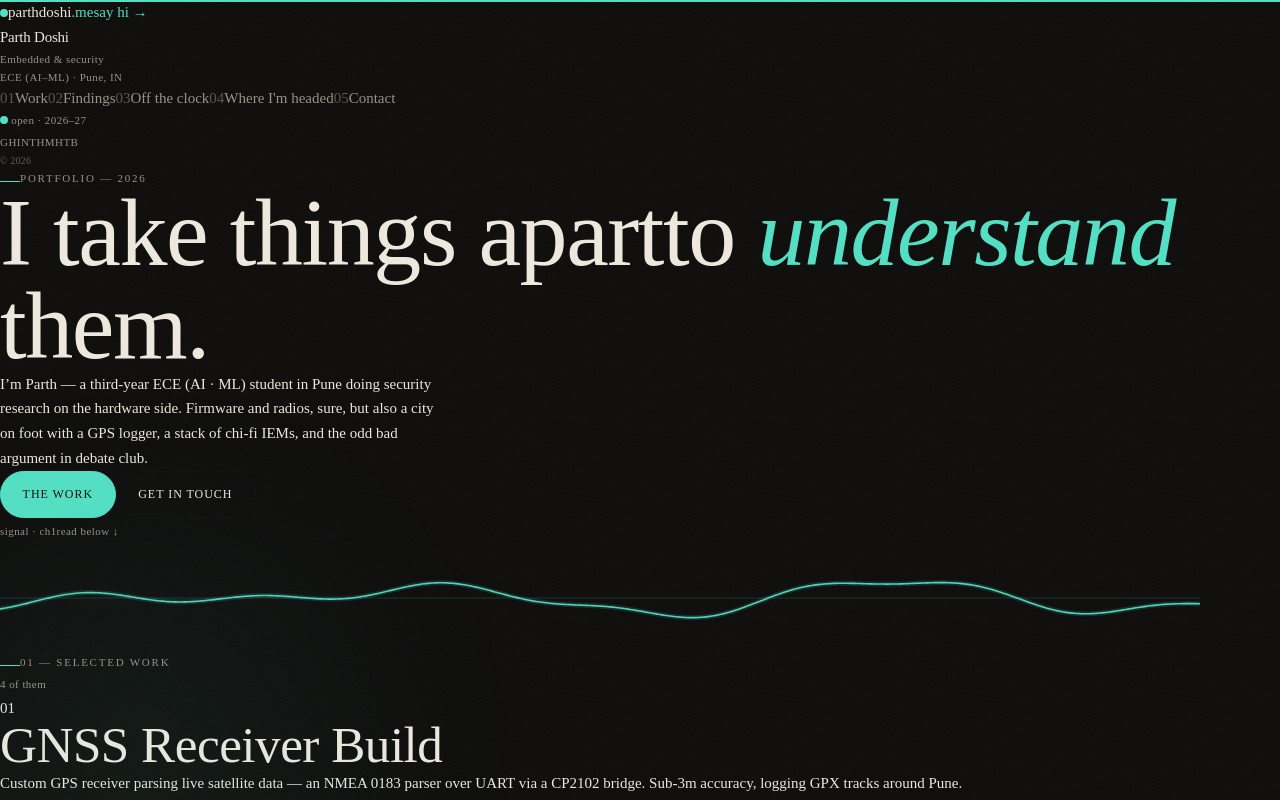
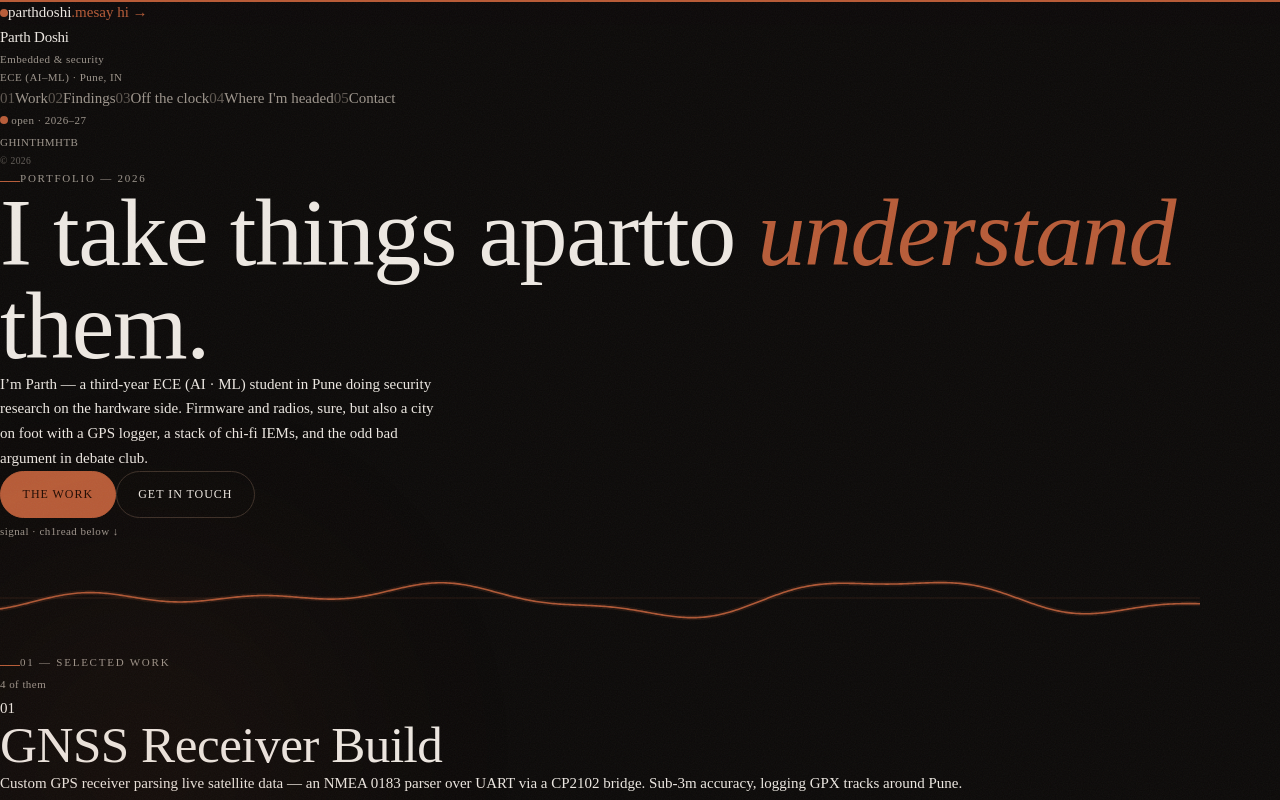
Before and after one commit to AlcesOzdst/parthdoshi.dev, a React (Vite) app in the folder client/: page / in a window 1280 px wide. Shown: the top 800 px of the page. Built offline with nearby package versions, Linux system fonts and the light colour scheme.

Commit message:
feat: add index.css with Tailwind theme and custom utility classes

```diff
--- a/client/src/index.css
+++ b/client/src/index.css
@@ -28,16 +28,26 @@
 
 /* Warm near-black + a signal-orange accent */
 :root, .dark, .light {
-  --c-bg: #0D0C0B;
-  --c-surface: #15120F;
-  --c-surface-alt: #1C1712;
-  --c-text: #EFE9DE;
-  --c-text-secondary: #9A9184;
-  --c-faint: #5C554B;
-  --c-border: #262019;
-  --c-border-accent: #38302818;
-  --c-accent: #52E0C4;      /* signal aqua — calm, legible, alive */
-  --c-accent-ink: #06110E;
+
+  --c-bg: #0C0A09;
+
+  --c-surface: #15110F;
+
+  --c-surface-alt: #1D1714;
+
+  --c-text: #EEE9E3;
+
+  --c-text-secondary: #9D958C;
+
+  --c-faint: #5F5851;
+
+  --c-border: #29231F;
+
+  --c-border-accent: #3C3028;
+
+  --c-accent: #B85C38;
+
+  --c-accent-ink: #200B04;
 }
 
 @layer base {
```
